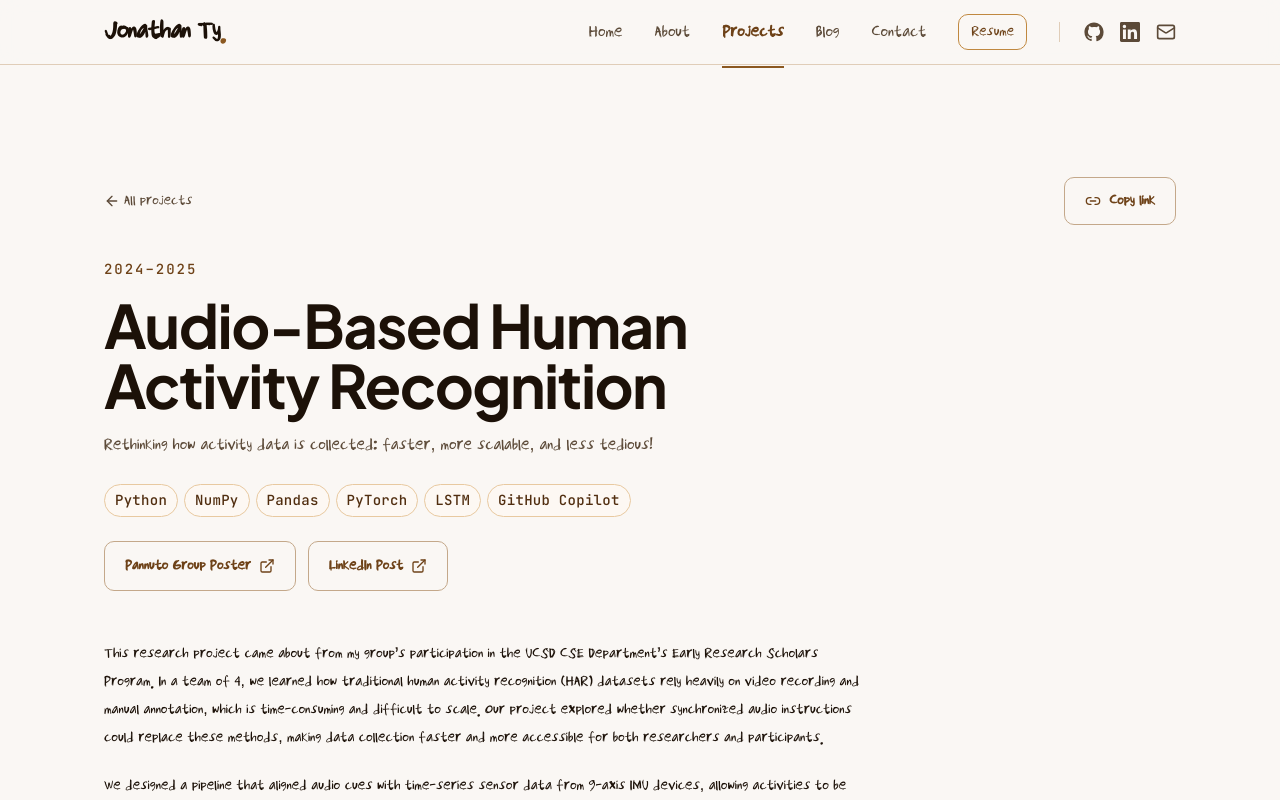
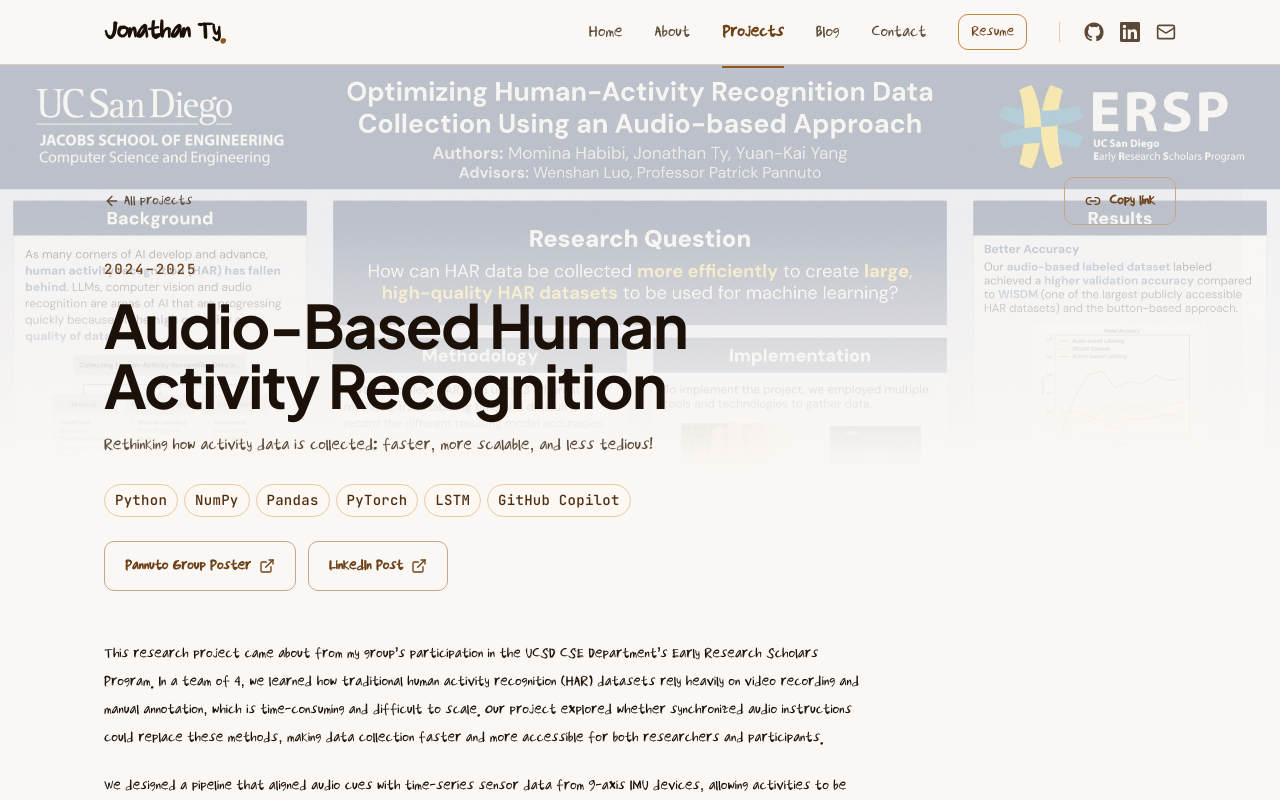
Before and after one commit to jonathannnty/portfolio, a Next.js app: page /projects/audio-har-data-collection in a window 1280 px wide. Shown: the top 800 px of the page. Built offline with nearby package versions, Linux system fonts and the light colour scheme.

Commit message:
Refactor code structure for improved readability and maintainability

```diff
--- a/app/globals.css
+++ b/app/globals.css
@@ -530,6 +530,54 @@
     color: var(--color-primary-700);
   }
 
+  /* Project page hero */
+  .project-hero-bg {
+    -webkit-mask-image: linear-gradient(
+      to bottom,
+      black 0%,
+      black 35%,
+      transparent 90%
+    );
+    mask-image: linear-gradient(
+      to bottom,
+      black 0%,
+      black 35%,
+      transparent 90%
+    );
+  }
+
+  .project-hero-placeholder {
+    background: linear-gradient(
+      135deg,
+      var(--color-primary-400) 0%,
+      var(--color-primary-300) 40%,
+      var(--color-primary-200) 75%,
+      var(--color-primary-100) 100%
+    );
+  }
+
+  /* Project page hero — animated film grain */
+  .project-hero-grain {
+    pointer-events: none;
+    animation: projectHeroGrain 0.65s steps(2) infinite;
+  }
+
+  @keyframes projectHeroGrain {
+    0%,
+    100% {
+      transform: translate(0, 0);
+    }
+    25% {
+      transform: translate(-3%, 5%);
+    }
+    50% {
+      transform: translate(4%, -4%);
+    }
+    75% {
+      transform: translate(-2%, -5%);
+    }
+  }
+
   /* Reveal-on-scroll — default state is fully visible so crawlers, no-JS
      users, and reduced-motion users always see the content. The hiding
      rule below is gated behind (a) the js-reveal class on <html>
--- a/app/projects/[slug]/page.tsx
+++ b/app/projects/[slug]/page.tsx
@@ -36,7 +36,48 @@ export default async function ProjectDetailPage({
   if (!project) notFound();
 
   return (
-    <article className="container-page pt-20 pb-24 md:pt-28">
+    <div className="relative">
+      {/* Hero background — spans from top of page through the header */}
+      <div
+        aria-hidden="true"
+        className="project-hero-bg pointer-events-none absolute inset-x-0 top-0 h-[28rem] overflow-hidden"
+      >
+        <div className="absolute inset-0 opacity-[0.28]">
+          {project.heroImage ? (
+            <Image
+              src={project.heroImage}
+              alt=""
+              fill
+              className="object-cover object-top"
+              sizes="100vw"
+              priority
+            />
+          ) : (
+            <div className="project-hero-placeholder absolute inset-0" />
+          )}
+        </div>
+        <svg
+          className="project-hero-grain absolute inset-0 h-full w-full"
+          aria-hidden="true"
+        >
+          <filter id="hero-noise">
+            <feTurbulence
+              type="fractalNoise"
+              baseFrequency="0.8"
+              numOctaves="4"
+              stitchTiles="stitch"
+            />
+          </filter>
+          <rect
+            width="100%"
+            height="100%"
+            filter="url(#hero-noise)"
+            opacity="0.12"
+          />
+        </svg>
+      </div>
+
+      <article className="container-page relative pt-20 pb-24 md:pt-28">
       <div className="flex items-center justify-between">
         <Link
           href="/projects"
@@ -204,6 +245,7 @@ export default async function ProjectDetailPage({
           </div>
         </div>
       )}
-    </article>
+      </article>
+    </div>
   );
 }
--- a/content/projects.ts
+++ b/content/projects.ts
@@ -43,6 +43,8 @@ export type Project = {
   thumbnail?: string;
   /** Gallery images shown on the detail page (relative to /public). */
   images?: string[];
+  /** Full-bleed background image for the project page hero area (relative to /public). */
+  heroImage?: string;
   /** Structured write-up sections. When present, replaces the flat body array. */
   sections?: ProjectSection[];
   /** When true the card shows an "In Progress" overlay and blocks navigation. */
@@ -70,7 +72,8 @@ export const projects: Project[] = [
         href: "https://github.com/jontan3/group-project-team-super-cool-heh",
       },
     ],
-    thumbnail: "/images/IDLE.png",
+    thumbnail: "/images/IDLE-thumbnail.png",
+    heroImage: "/images/IDLE-thumbnail.png",
   },
   {
     slug: "cogs127-case-study",
@@ -88,6 +91,7 @@ export const projects: Project[] = [
     ],
     body: [],
     thumbnail: "/images/get-it-done-thumbnail.png",
+    heroImage: "/images/get-it-done-thumbnail.png",
     images: ["/images/kid-walking.jpg", "/images/kid-walking2.png"],
     sections: [
       {
@@ -266,6 +270,7 @@ export const projects: Project[] = [
         href: "https://github.com/jonathannnty/portfolio.git",
       },
     ],
+    heroImage: "/images/portfolio-website-thumbnail.png",
     body: [
       "I wanted a portfolio that felt built rather than assembled — no templates, no off-the-shelf component library. The whole design is driven by a green-centered token system in globals.css, and every accent on the site pulls from that palette.",
       "The experience timeline, hero headline, and scroll reveals are powered by anime.js v4, keeping the JavaScript footprint small while still allowing staggered, spring-y motion that would be clumsy to express in raw CSS.",
@@ -287,6 +292,7 @@ export const projects: Project[] = [
       "Looking back, I think we could’ve explored more robust generalization across different environments and users. Still, this project shifted how I think about data collection, not just optimizing models, but questioning the assumptions behind how data is gathered in the first place.",
     ],
     thumbnail: "/images/pannuto-group-poster.jpg",
+    heroImage: "/images/pannuto-group-poster.jpg",
     links: [
       {
         label: "Pannuto Group Poster",
@@ -322,6 +328,7 @@ export const projects: Project[] = [
       "I focused on reliability as much as features by adding test coverage, operator playbooks, observability endpoints, and demo contingency workflows so the product could run confidently in live hackathon settings!",
     ],
     thumbnail: "/images/pathfinder.png",
+    heroImage: "/images/pathfinder.png",
     links: [
       {
         label: "GitHub Repository",
```
Also changed, not shown: public/images/IDLE-thumbnail.png (added).
